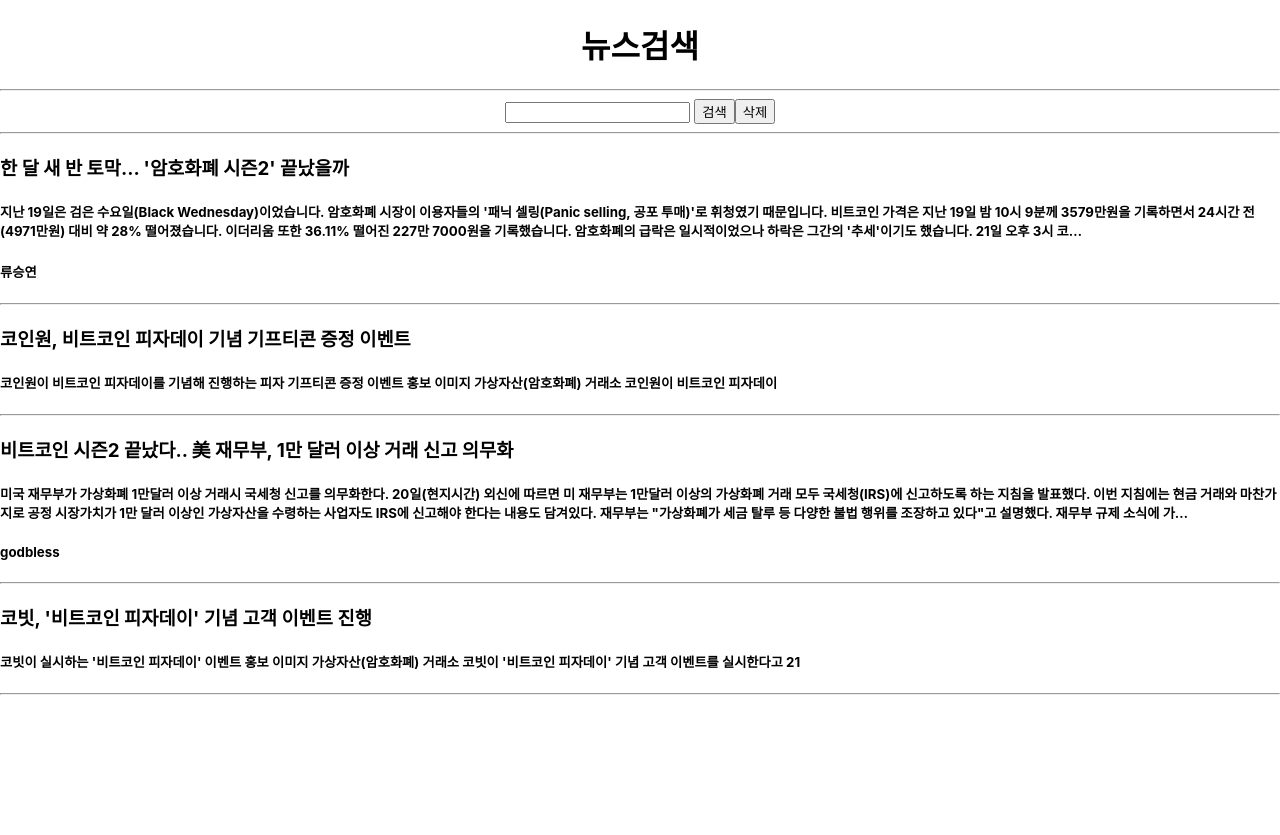
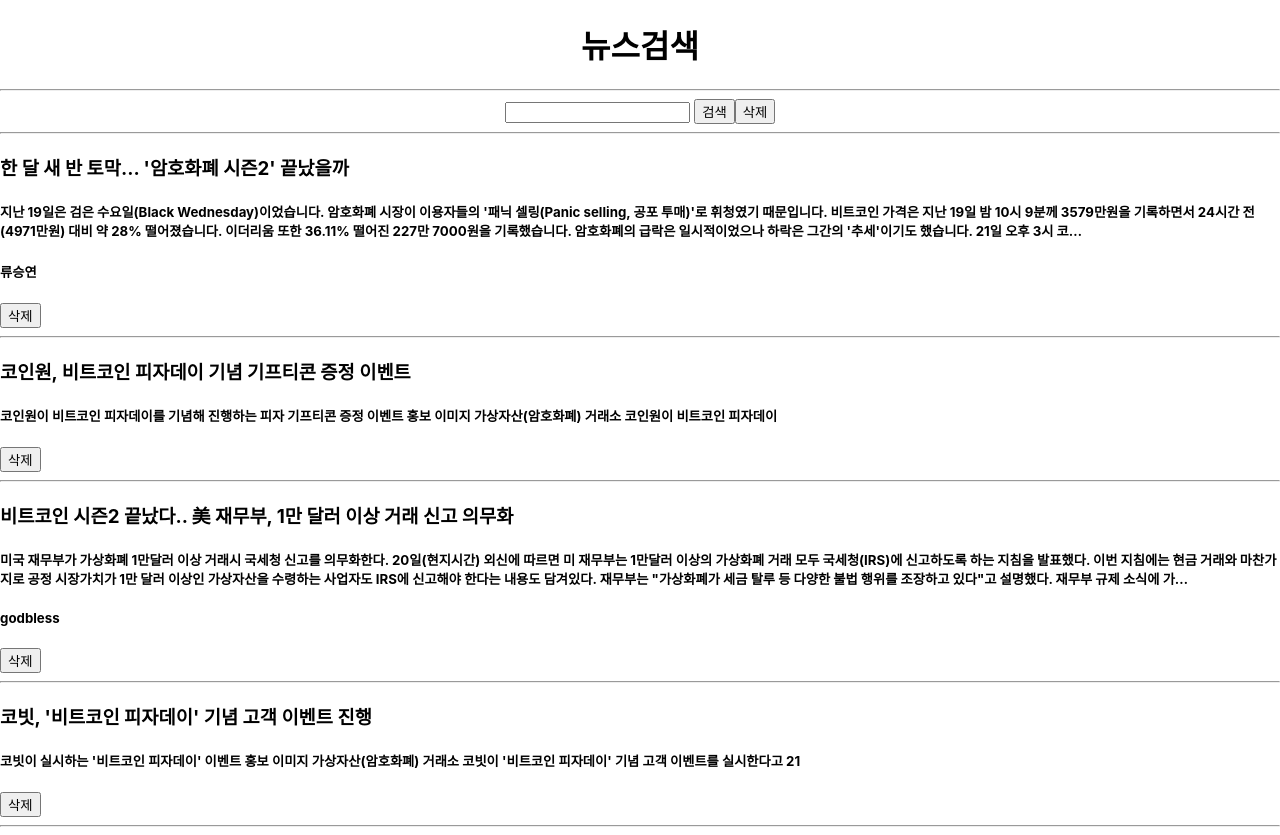
Before and after one commit to glenn-a810/GlennStudy, a React (Create React App) app in the folder react-study/: page / in a window 1280 px wide. Before the commit the page ends 800 px from the top, so only its background shows below. Built offline with nearby package versions, Linux system fonts and the light colour scheme.

Commit message:
관우 과제 : 맨 마지막 기사부터 삭제하기

```diff
--- a/react-study/src/App.js
+++ b/react-study/src/App.js
@@ -19,7 +19,9 @@ function App() {
   }
 
   const newsDelete = () => {
-    setContent(content.filter(del => del.author === ''))
+    console.log('content[0] value is : ',content[0])
+    // setContent(content.filter(del => del.author === 'godbless'))
+    setContent(content.splice(0,content.length-1))
   }
 
   return(
--- a/react-study/src/Components/NewsContents.js
+++ b/react-study/src/Components/NewsContents.js
@@ -1,11 +1,12 @@
 import React from 'react'
 
-function NewsContents({title, description, author}) {
+function NewsContents({index, title, description, author, newsDelete}) {
     return(
         <div>
             <h3>{title}</h3>
             <h5>{description}</h5>
             <h5>{author}</h5>
+            <button onClick={newsDelete}>삭제</button>
             <hr/>
         </div>
     )
--- a/react-study/src/Components/NewsResult.js
+++ b/react-study/src/Components/NewsResult.js
@@ -1,12 +1,10 @@
-import React, { useState } from 'react'
+import React from 'react'
 import NewsContents from './NewsContents'
 
-function NewsResult({content}) {
-    // const [resultContent, setResultContent] = useState(content)
-
+function NewsResult({content, newsDelete}) {
     console.log('content in NewsResult.js : ', content)
     console.log('content type : ', typeof(content))
-    // console.log('resultContent in NewsResult.js : ', resultContent)
+
     return(
         <div>
             {content.map((newscontent, index) =>
@@ -15,6 +13,7 @@ function NewsResult({content}) {
                     title={newscontent.title}
                     description={newscontent.description}
                     author={newscontent.author}
+                    newsDelete={newsDelete}
             />)}
         </div>
     )
```
